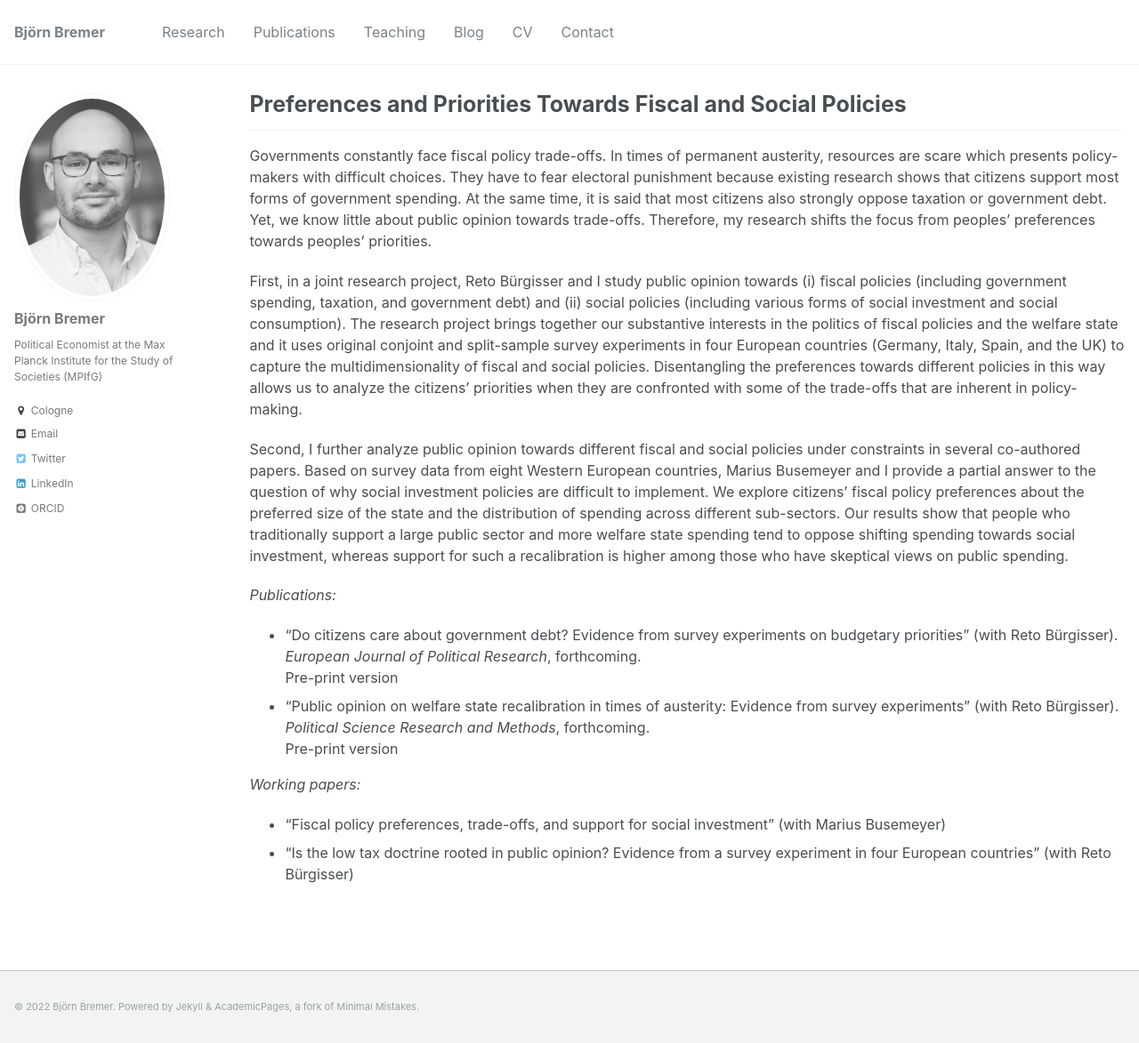
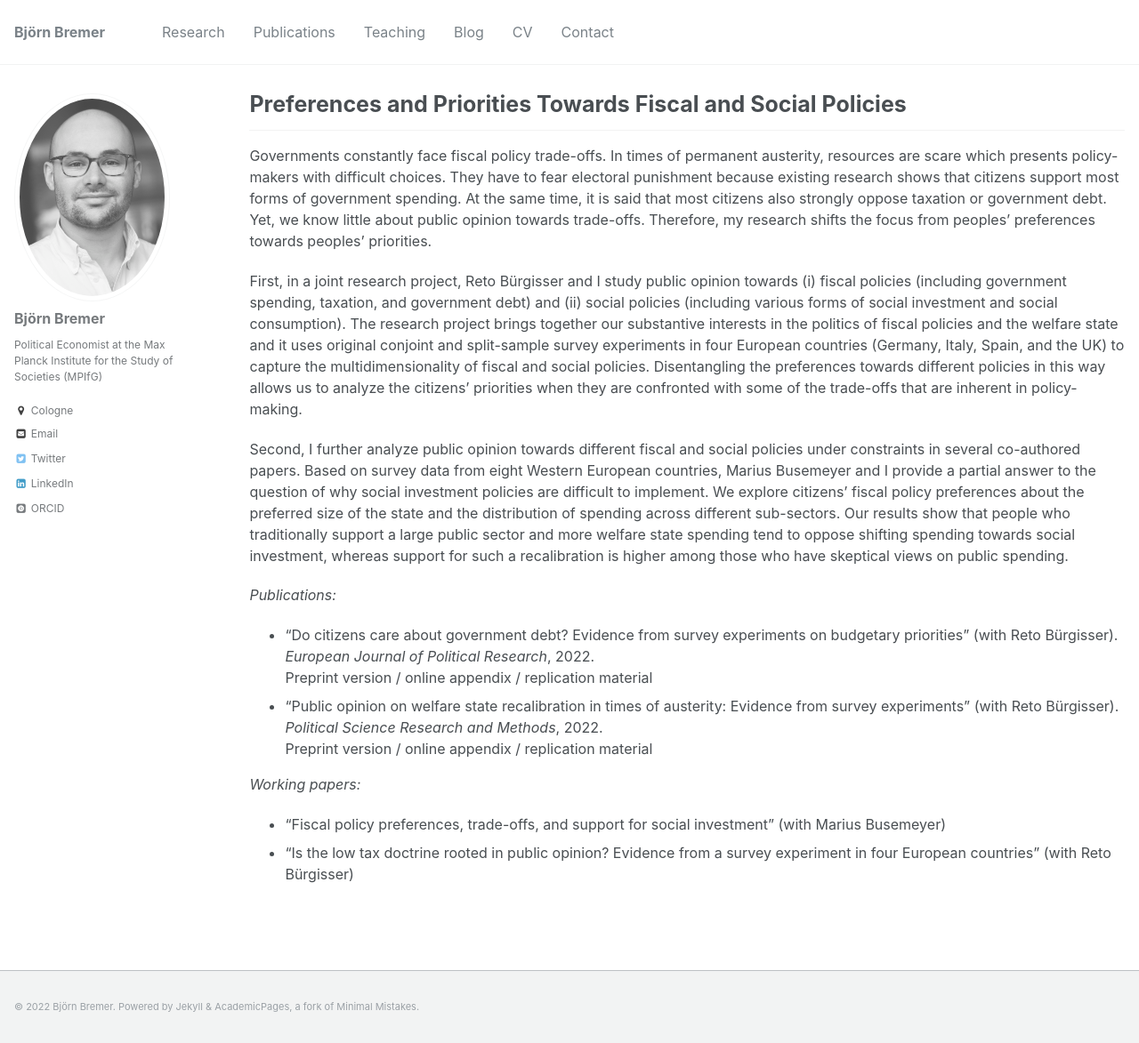
Before and after one commit to bjoernbremer/bjoernbremer.github.io, a Jekyll site: the page built from _projects/3_fiscal_trade-offs.md, in a window 1280 px wide and 1173 px high. Shown: the whole window at 89% size. Built offline with Jekyll 4.4.1, drawn with Linux system fonts in a browser that asks for light colours; some web fonts are replaced.

Commit message:
Add files via upload
Update website

```diff
--- a/_projects/3_fiscal_trade-offs.md
+++ b/_projects/3_fiscal_trade-offs.md
@@ -14,10 +14,10 @@ Second, I further analyze public opinion towards different fiscal and social pol
 
 *Publications:*
 
-* "Do citizens care about government debt? Evidence from survey experiments on budgetary priorities" (with [Reto Bürgisser](https://retobuergisser.com/)). *European Journal of Political Research*, forthcoming. <br/>
-[Pre-print version](https://osf.io/preprints/socarxiv/gw5ea/)
-* "Public opinion on welfare state recalibration in times of austerity: Evidence from survey experiments" (with [Reto Bürgisser](https://retobuergisser.com/)). *Political Science Research and Methods*, forthcoming. <br/>
-[Pre-print version](https://osf.io/preprints/socarxiv/uj6eq/)
+* ["Do citizens care about government debt? Evidence from survey experiments on budgetary priorities"](https://ejpr.onlinelibrary.wiley.com/doi/abs/10.1111/1475-6765.1250) (with [Reto Bürgisser](https://retobuergisser.com/)). *European Journal of Political Research*, 2022. <br/>
+[Preprint version](https://osf.io/preprints/socarxiv/gw5ea/) / [online appendix](https://ejpr.onlinelibrary.wiley.com/doi/full/10.1111/1475-6765.12505) / [replication material](https://ejpr.onlinelibrary.wiley.com/doi/full/10.1111/1475-6765.12505)
+* ["Public opinion on welfare state recalibration in times of austerity: Evidence from survey experiments"](cup.org/3IVayu6) (with [Reto Bürgisser](https://retobuergisser.com/)). *Political Science Research and Methods*, 2022. <br/>
+[Preprint version](https://osf.io/uj6eq/)  / [online appendix](https://static.cambridge.org/content/id/urn:cambridge.org:id:article:S2049847021000789/resource/name/S2049847021000789sup001.pdf) / [replication material](https://dataverse.harvard.edu/dataset.xhtml?persistentId=doi:10.7910/DVN/7ERIFH)
 
 *Working papers:*
 
```
